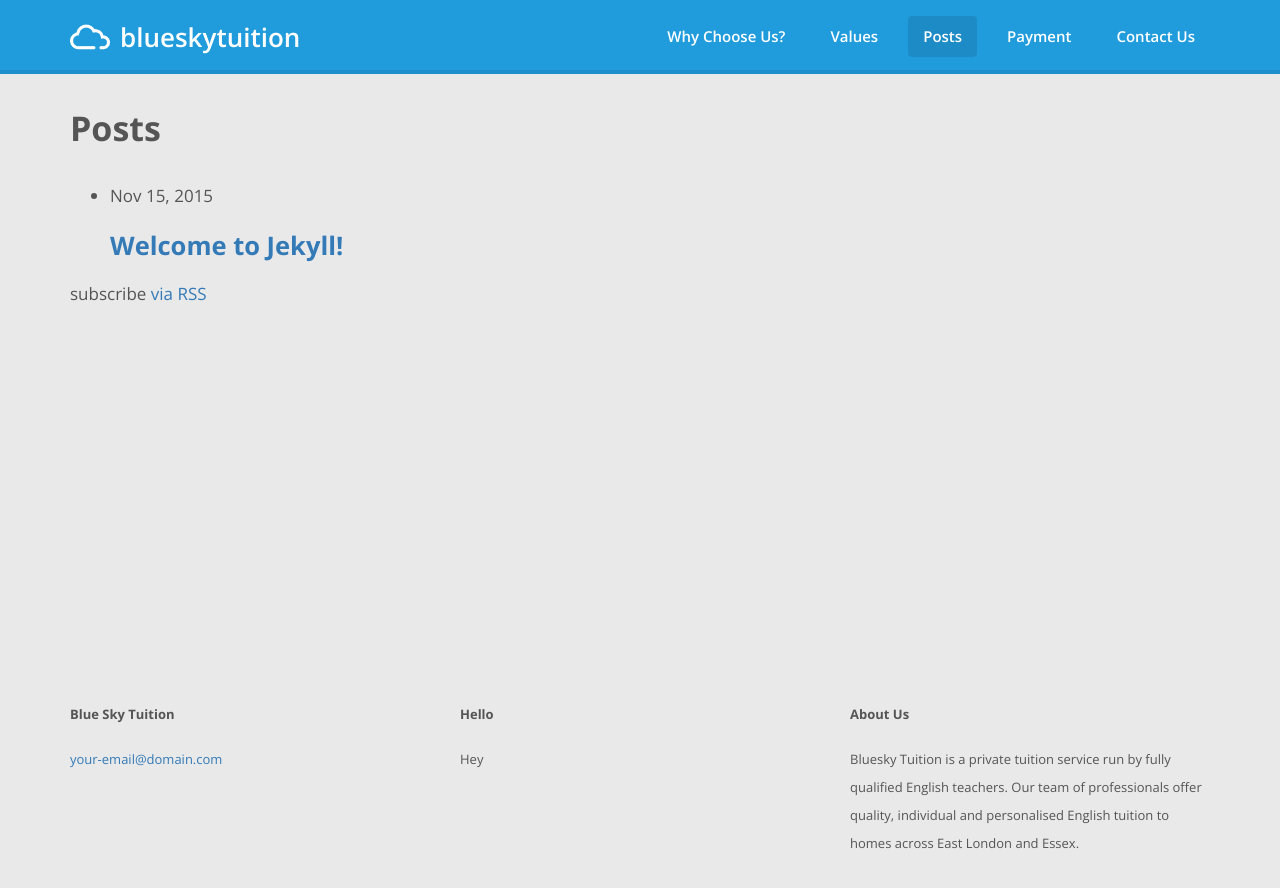
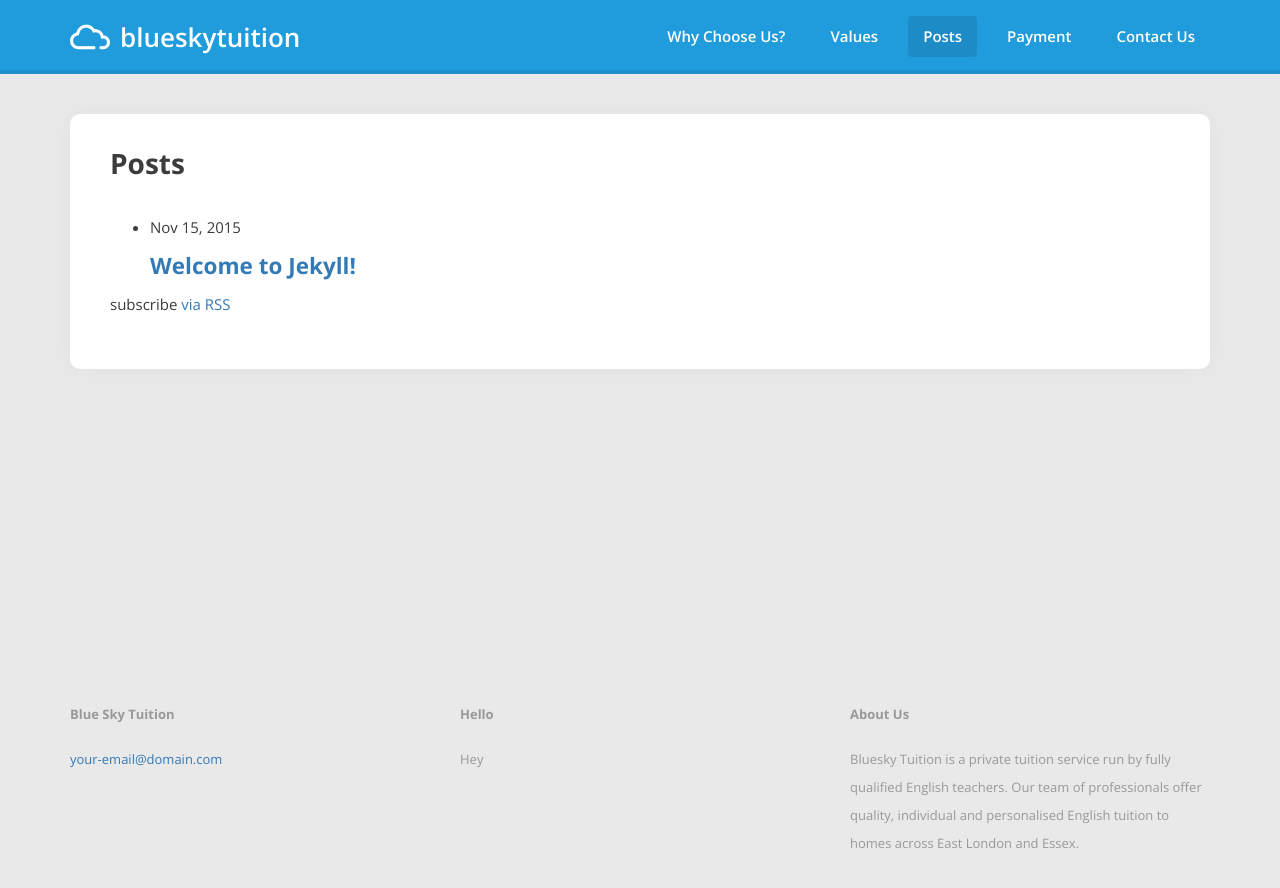
Before and after one commit to 01taylop/blue-sky-tuition, a Jekyll site: the page built from posts.md, in a window 1280 px wide. Shown: the top 888 px of the page. Built offline with Jekyll 4.4.1, drawn with Linux system fonts in a browser that asks for light colours.

Commit message:
Display content is trendy content blocks

```diff
--- a/_sass/_theme.scss
+++ b/_sass/_theme.scss
@@ -4,6 +4,6 @@ $header-bg: #209cdc;
 $header-color: #fff;
 $header-border: 4px solid darken($header-bg, 4%);
 
-$font-color: #555;
+$font-color: #3c3c3c;
 $font-size: 17px;
 $line-height: 28px;
--- a/_sass/mixins/_all.scss
+++ b/_sass/mixins/_all.scss
@@ -1,8 +1,21 @@
 @mixin border-radius($radius) {
   -webkit-border-radius: $radius;
   -moz-border-radius: $radius;
+  border-radius: $radius;
+
   -ms-border-radius: $radius;
-  border-radius: $radius;
+}
+
+@mixin box-shadow($top, $left, $blur, $color, $inset: false) {
+  @if $inset {
+    -webkit-box-shadow: inset $top $left $blur $color;
+    -moz-box-shadow: inset $top $left $blur $color;
+    box-shadow: inset $top $left $blur $color;
+  } @else {
+    -webkit-box-shadow: $top $left $blur $color;
+    -moz-box-shadow: $top $left $blur $color;
+    box-shadow: $top $left $blur $color;
+  }
 }
 
 @mixin transform($x, $y, $deg) {
--- a/_sass/partials/_footer.scss
+++ b/_sass/partials/_footer.scss
@@ -2,4 +2,5 @@ footer {
   font-size: 13px;
   padding-top: 30px;
   padding-bottom: 30px;
+  color: #999;
 }
--- a/_sass/partials/_pages.scss
+++ b/_sass/partials/_pages.scss
@@ -1,11 +1,25 @@
 /* PAGES
 ----------------------------------------------------------*/
-.post-title {
+article.post {
+  width: 100%;
   margin: 40px 0;
+  padding: 35px 40px 40px 40px;
+  word-break: break-word;
+  background-color: #fff;
+
+  @include box-shadow(0, 0, 25px, rgba(0,0,0,.04));
+  @include border-radius(10px);
+  .post-title {
+    font-size: 28px;
+    margin: 0 0 40px 0;
+  }
+  .post-content {
+    font-size: 15px;
+    line-height: 20px;
+  }
+  .page-feature {
+    width: 100%;
+    max-height: 350px;
+    border: 4px solid #fff;
+  }
 }
-
-.page-feature {
-  width: 100%;
-  max-height: 350px;
-  border: 4px solid #fff;
-}
```
